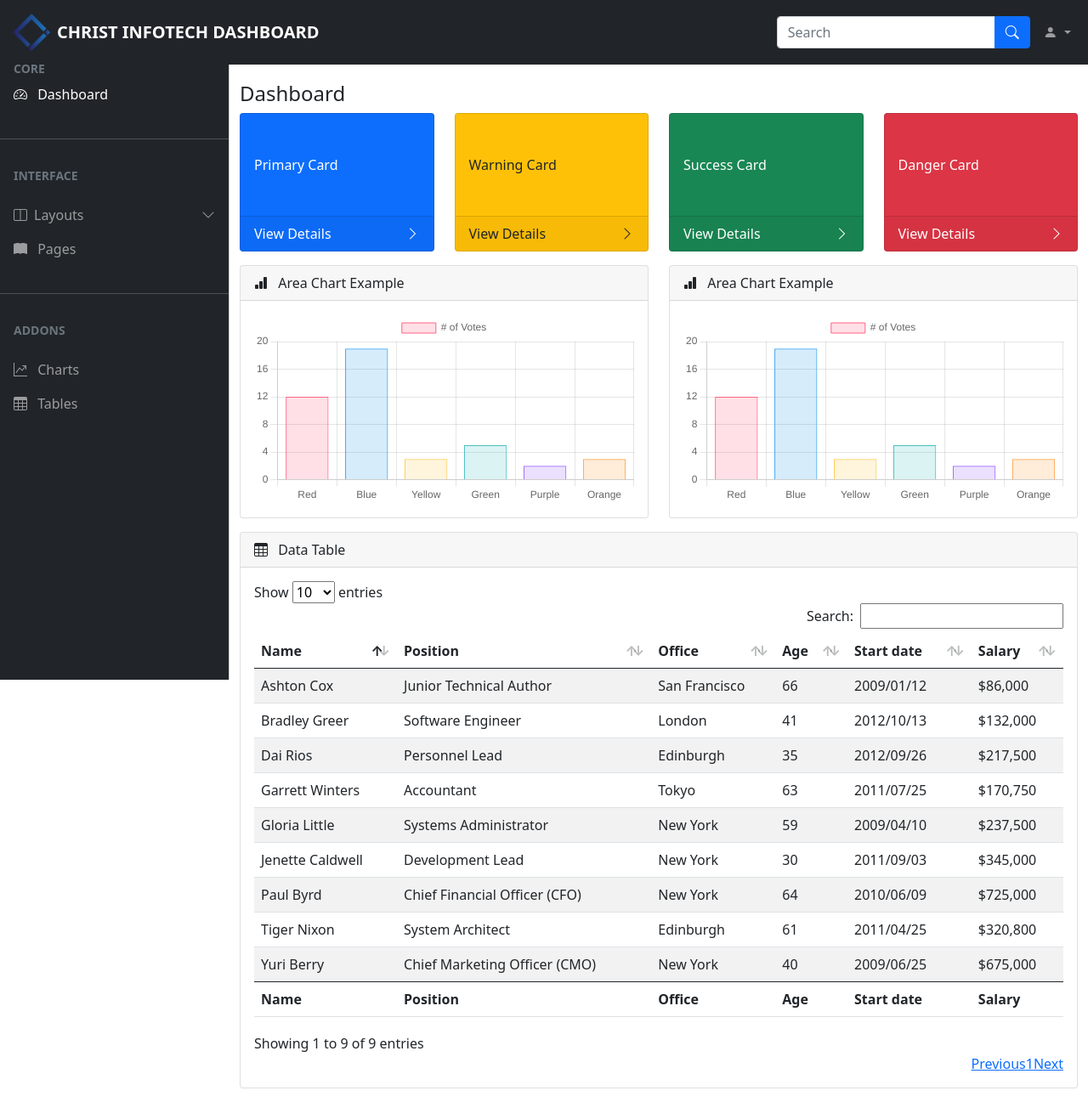
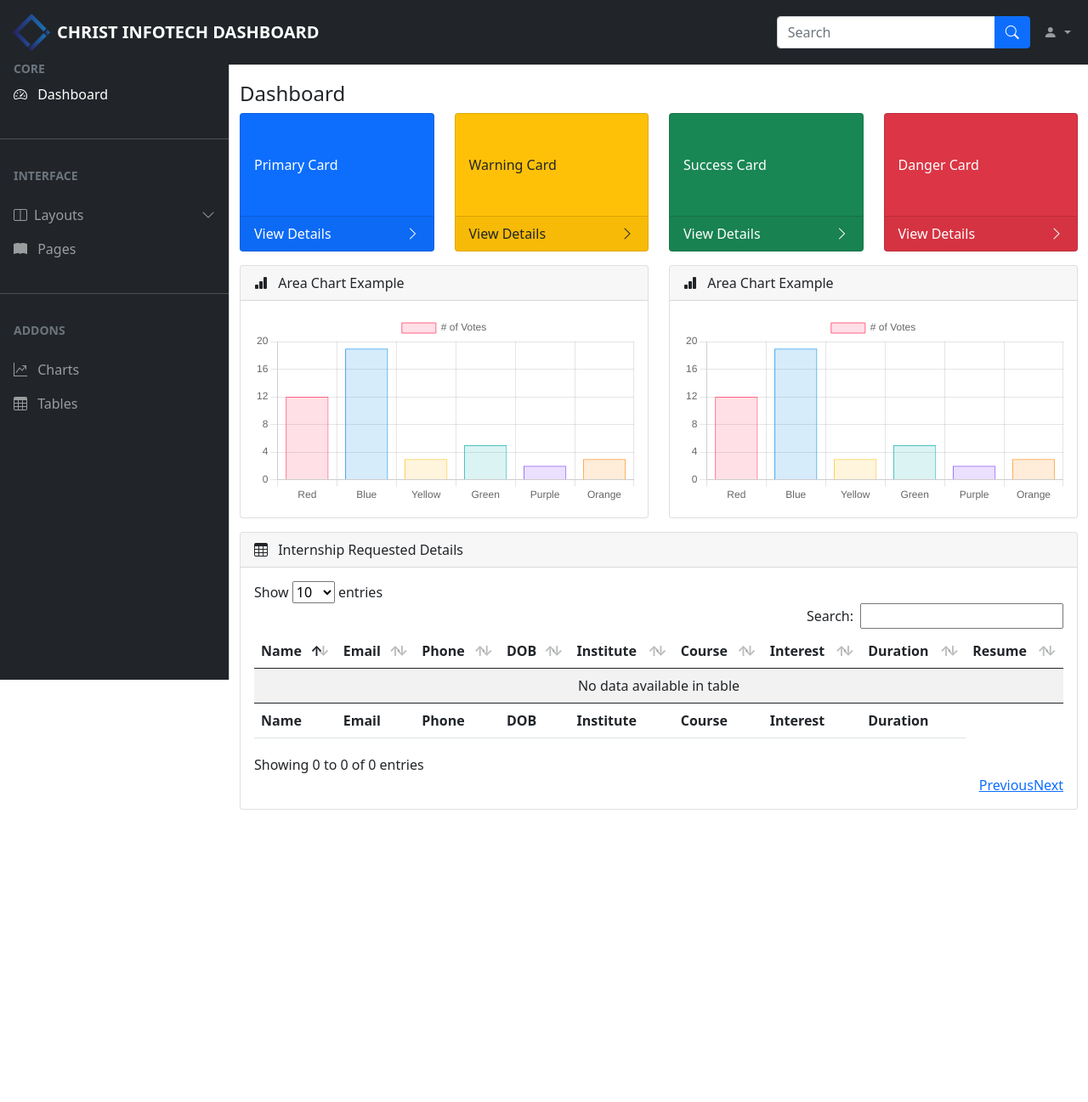
Before and after one commit to CHRISTInfotech/christinfotech, a Django app: page /Admin/dashboard in a window 1280 px wide. Shown: the whole page at 85% size. After the commit the page ends 953 px from the top, so only its background shows below. Run offline with Django 4.2, Linux system fonts and the light colour scheme; some libraries are stand-ins or nearby versions.

Commit message:
Admin login updates

```diff
--- a/adminPanel/urls.py
+++ b/adminPanel/urls.py
@@ -1,10 +1,11 @@
 from django.urls import path
-from adminPanel.views import dashboard, login, registrationTB
+from adminPanel.views import dashboard, login_admin, registrationTB, logout_request
 from . import views
 
 urlpatterns = [
     path('dashboard',dashboard,name="dashboard"),
-    path('login',login,name="login"),
+    path('login',login_admin, name="login"),
     path('registrationTB',registrationTB,name="registrationTB"),
+    path('logout', logout_request, name="logout"),
 
 ]
--- a/adminPanel/views.py
+++ b/adminPanel/views.py
@@ -1,12 +1,69 @@
-from django.shortcuts import render
+from django.shortcuts import render,redirect
+from django.contrib.auth import login, authenticate, logout  #add this
+from django.contrib.auth.forms import AuthenticationForm #add this
+from django.contrib import messages
+from .models import Internship
 
 # Create your views here.
 
 def dashboard(request):
-    return render(request,'adminPanel/dashboard.html')
+    query_results = Internship.objects.all() # Collect all records from table
+    return render(request,'adminPanel/dashboard.html',{'qr':query_results})
 
-def login(request):
-    return render(request,'adminPanel/login.html')
+# def login(request):
+#     return render(request,'adminPanel/login.html')
 
 def registrationTB(request):
     return render(request,'adminPanel/registration_tb.html')
+
+#Login view function
+
+# def login(request):
+#     if request.method == "POST":
+#         username=request.POST['username']
+#         password=request.POST['password']
+
+#         user=authenticate(request,username=username,password=password)
+
+#         if user is not None:
+#             login(request,user)
+#             # return HttpResponseRedirect('/AdminPanel/verification/')
+#             return redirect("dashboard")
+
+#         else:
+#             # return redirect("signup")
+#             return render(request, "AdminPanel/login.html")
+
+
+#     else :
+#         return render(request,'AdminPanel/login.html')
+
+def login_admin(request):
+	if request.method == "POST":
+		form = AuthenticationForm(request, data=request.POST)
+		if form.is_valid():
+			username = form.cleaned_data.get('username')
+			password = form.cleaned_data.get('password')
+			user = authenticate(username=username, password=password)
+			if user is not None:
+				login(request, user)
+				messages.info(request, f"You are now logged in as {username}.")
+				return redirect("dashboard")
+			else:
+				messages.error(request,"Invalid username or password.")
+		else:
+			messages.error(request,"Invalid username or password.")
+	form = AuthenticationForm()
+
+	return render(request,'AdminPanel/login.html')
+
+def logout_request(request):
+    if request.user.is_authenticated:
+        logout(request)
+        messages.info(request, "You have successfully logged out.")
+    return redirect("login")
+	# logout(request)
+
+	# messages.info(request, "You have successfully logged out.")
+
+	# return render(request,'AdminPanel/login.html')
--- a/home/urls.py
+++ b/home/urls.py
@@ -9,5 +9,4 @@ urlpatterns = [
     path('serviceForm',serviceForm,name='serviceForm'),
     path('ourProduct',ourProduct,name='ourProduct'),
     path('ourTeam',ourTeam,name="ourTeam"),
-
 ]
--- a/static/css/login.css
+++ b/static/css/login.css
@@ -50,7 +50,7 @@ body {
 .col-left {
   width: 60%;
   -webkit-clip-path: polygon(0 0, 0% 100%, 100% 0);
-  clip-path: polygon(0 0, 0% 100%, 100% 0);
+  clip-path: polygon(0 0, 0% 102%, 96% 0);
   background: #0275d8;
 }
 
--- a/templates/aboutus/aboutus.html
+++ b/templates/aboutus/aboutus.html
@@ -216,12 +216,8 @@
                     <div class="card-body text-center">
                         <img src="{% static 'images/team-4.jpg' %}" class="rounded-circle mb-3" width="100" height="100"
                             alt="Team-4">
-                        <h3 class="card-title mb-3">Sonali Rathod</h3>
+                        <h5 class="card-title mb-3">Sonali Rathod</h5>
                         {% comment %} <p class="card-text">Sonali Rathod is working as Software Develeoper in CHRIST Infotech.</p> {% endcomment %}
-                        <a href="#"><i class="bi bi-twitter text-light mx-1"></i></a>
-                        <a href="#"><i class="bi bi-github text-light mx-1"></i></a>
-                        <a href="#"><i class="bi bi-linkedin text-light mx-1"></i></a>
-                        <a href="#"><i class="bi bi-instagram text-light mx-1"></i></a>
                     </div>
                 </div>
             </div>
--- a/templates/adminPanel/dashboard.html
+++ b/templates/adminPanel/dashboard.html
@@ -8,7 +8,8 @@
     <link rel="stylesheet" href="https://cdn.jsdelivr.net/npm/bootstrap-icons@1.4.1/font/bootstrap-icons.css"/>
     <link rel="stylesheet" href="/christinfotech/static/css/dataTables.bootstrap5.min.css">
     <link rel="stylesheet" href="/christinfotech/static/css/dashboard.css">
-    <title>Frontendfunn - Bootstrap 5 Admin Dashboard Template</title>
+    <title>Admin Dashboard</title>
+    <link rel="shortcut icon" href="/christinfotech/static/images/fav.png" type="image/x-icon">
   </head>
   <body>
     <!-- top navigation bar -->
@@ -54,10 +55,9 @@
             </div>
           </form>
           <ul class="navbar-nav">
+
             <li class="nav-item dropdown">
-              <a
-                class="nav-link dropdown-toggle ms-2"
-                href="#"
+              <a class="nav-link dropdown-toggle ms-2" href="#"
                 role="button"
                 data-bs-toggle="dropdown"
                 aria-expanded="false"
@@ -65,11 +65,23 @@
                 <i class="bi bi-person-fill"></i>
               </a>
               <ul class="dropdown-menu dropdown-menu-end">
+                {% if user.is_authenticated %}
                 <li><a class="dropdown-item" href="#">Action</a></li>
                 <li><a class="dropdown-item" href="#">Another action</a></li>
                 <li>
-                  <a class="dropdown-item" href="#">Something else here</a>
+                  <a class="dropdown-item" href="logout">Logout</a>
                 </li>
+
+                <li>
+                  <a class="dropdown-item" href="#">Welcome, {{user.username}}</a>
+                </li>
+                {% else %}
+
+                <li>
+                  <a class="dropdown-item" href="login">Login</a>
+                </li>
+
+                {% endif %}
               </ul>
             </li>
           </ul>
@@ -163,6 +175,12 @@
       <div class="container-fluid">
         <div class="row">
           <div class="col-md-12">
+                {% for msg in messages %}
+              <div class="alert alert-info alert-dismissible fade show" role="alert">
+                {{ msg }}
+                <button type="button" class="btn-close" data-bs-dismiss="alert" aria-label="Close"></button>
+              </div>
+                {% endfor %}
             <h4>Dashboard</h4>
           </div>
         </div>
@@ -240,7 +258,7 @@
           <div class="col-md-12 mb-3">
             <div class="card">
               <div class="card-header">
-                <span><i class="bi bi-table me-2"></i></span> Data Table
+                <span><i class="bi bi-table me-2"></i></span> Internship Requested Details
               </div>
               <div class="card-body">
                 <div class="table-responsive">
@@ -252,98 +270,46 @@
                     <thead>
                       <tr>
                         <th>Name</th>
-                        <th>Position</th>
-                        <th>Office</th>
-                        <th>Age</th>
-                        <th>Start date</th>
-                        <th>Salary</th>
+                        <th>Email</th>
+                        <th>Phone</th>
+                        <th>DOB</th>
+                        <th>Institute</th>
+                        <th>Course</th>
+                        <th>Interest</th>
+                        <th>Duration</th>
+                        <th>Resume</th>
                       </tr>
                     </thead>
                     <tbody>
+                      {%if user.is_authenticated %}
+                      {% for item in qr %}
                       <tr>
-                        <td>Tiger Nixon</td>
-                        <td>System Architect</td>
-                        <td>Edinburgh</td>
-                        <td>61</td>
-                        <td>2011/04/25</td>
-                        <td>$320,800</td>
+                        <td>{{ item.name }}</td>
+                        <td>{{ item.email }}</td>
+                        <td>{{ item.phoneno }}</td>
+                        <td>{{ item.dob }}</td>
+                        <td>{{ item.institute }}</td>
+                        <td>{{ item.course }}</td>
+                        <td>{{ item.areaofinterest }}</td>
+                        <td>{{ item.hours }}</td>
+                        <td><a href="{{ item.resume.url }}" class="text-decoration-none " download><button class="btn-outline-dark rounded-5">Download</button></a></td>
                       </tr>
-                      <tr>
-                        <td>Garrett Winters</td>
-                        <td>Accountant</td>
-                        <td>Tokyo</td>
-                        <td>63</td>
-                        <td>2011/07/25</td>
-                        <td>$170,750</td>
-                      </tr>
-                      <tr>
-                        <td>Ashton Cox</td>
-                        <td>Junior Technical Author</td>
-                        <td>San Francisco</td>
-                        <td>66</td>
-                        <td>2009/01/12</td>
-                        <td>$86,000</td>
-                      </tr>
-                      <tr>
-                        <td>Paul Byrd</td>
-                        <td>Chief Financial Officer (CFO)</td>
-                        <td>New York</td>
-                        <td>64</td>
-                        <td>2010/06/09</td>
-                        <td>$725,000</td>
-                      </tr>
-                      <tr>
-                        <td>Gloria Little</td>
-                        <td>Systems Administrator</td>
-                        <td>New York</td>
-                        <td>59</td>
-                        <td>2009/04/10</td>
-                        <td>$237,500</td>
-                      </tr>
-                      <tr>
-                        <td>Bradley Greer</td>
-                        <td>Software Engineer</td>
-                        <td>London</td>
-                        <td>41</td>
-                        <td>2012/10/13</td>
-                        <td>$132,000</td>
-                      </tr>
-                      <tr>
-                        <td>Dai Rios</td>
-                        <td>Personnel Lead</td>
-                        <td>Edinburgh</td>
-                        <td>35</td>
-                        <td>2012/09/26</td>
-                        <td>$217,500</td>
-                      </tr>
-                      <tr>
-                        <td>Jenette Caldwell</td>
-                        <td>Development Lead</td>
-                        <td>New York</td>
-                        <td>30</td>
-                        <td>2011/09/03</td>
-                        <td>$345,000</td>
-                      </tr>
-                      <tr>
-                        <td>Yuri Berry</td>
-                        <td>Chief Marketing Officer (CMO)</td>
-                        <td>New York</td>
-                        <td>40</td>
-                        <td>2009/06/25</td>
-                        <td>$675,000</td>
-                      </tr>
-
+                      {% endfor %}
+                      {% endif %}
                     </tbody>
                     <tfoot>
                       <tr>
                         <th>Name</th>
-                        <th>Position</th>
-                        <th>Office</th>
-                        <th>Age</th>
-                        <th>Start date</th>
-                        <th>Salary</th>
+                        <th>Email</th>
+                        <th>Phone</th>
+                        <th>DOB</th>
+                        <th>Institute</th>
+                        <th>Course</th>
+                        <th>Interest</th>
+                        <th>Duration</th>
                       </tr>
                     </tfoot>
+
                   </table>
                 </div>
               </div>
```
Also changed, not shown: home/views.py (+1 -19 lines), resume/media/index.html (deleted, +0 -300 lines), templates/adminPanel/login.html (+22 -7 lines), resume/media/E6558.jpg (added), resume/media/download.jpg (added).
